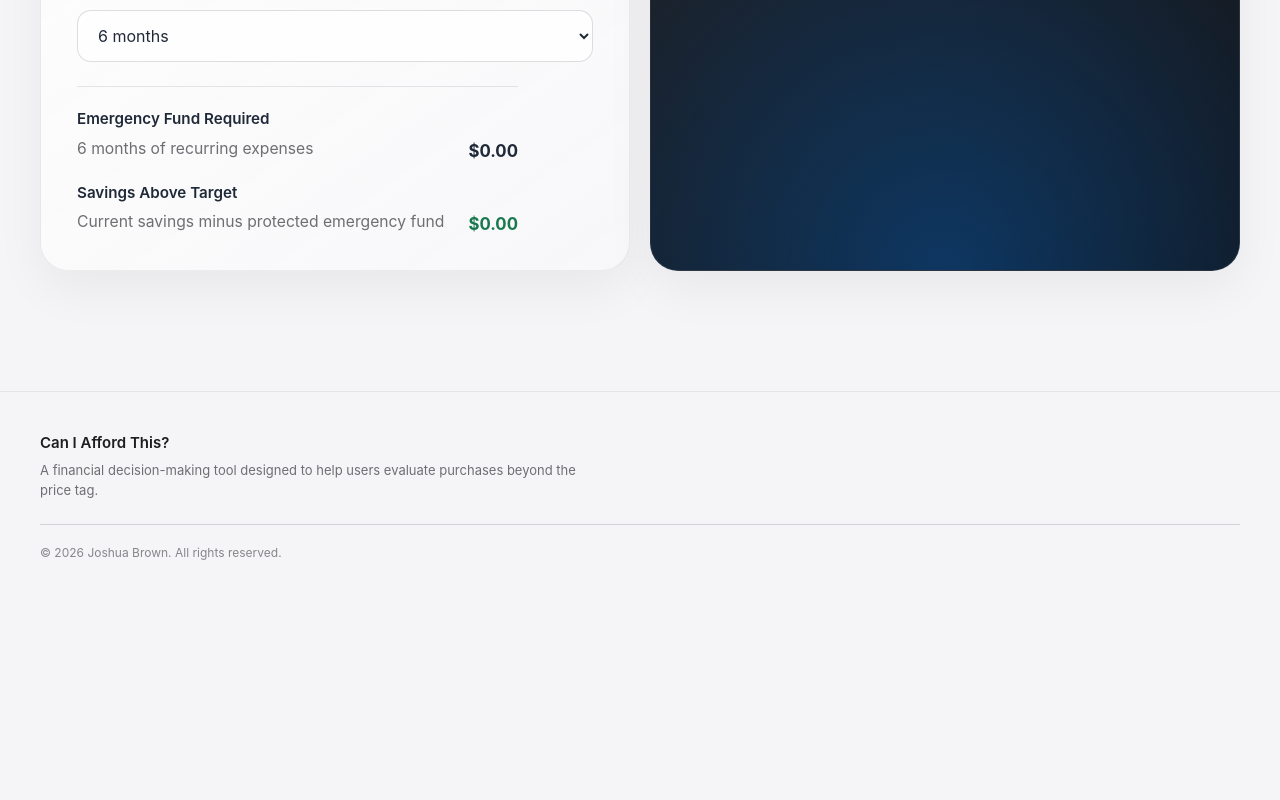
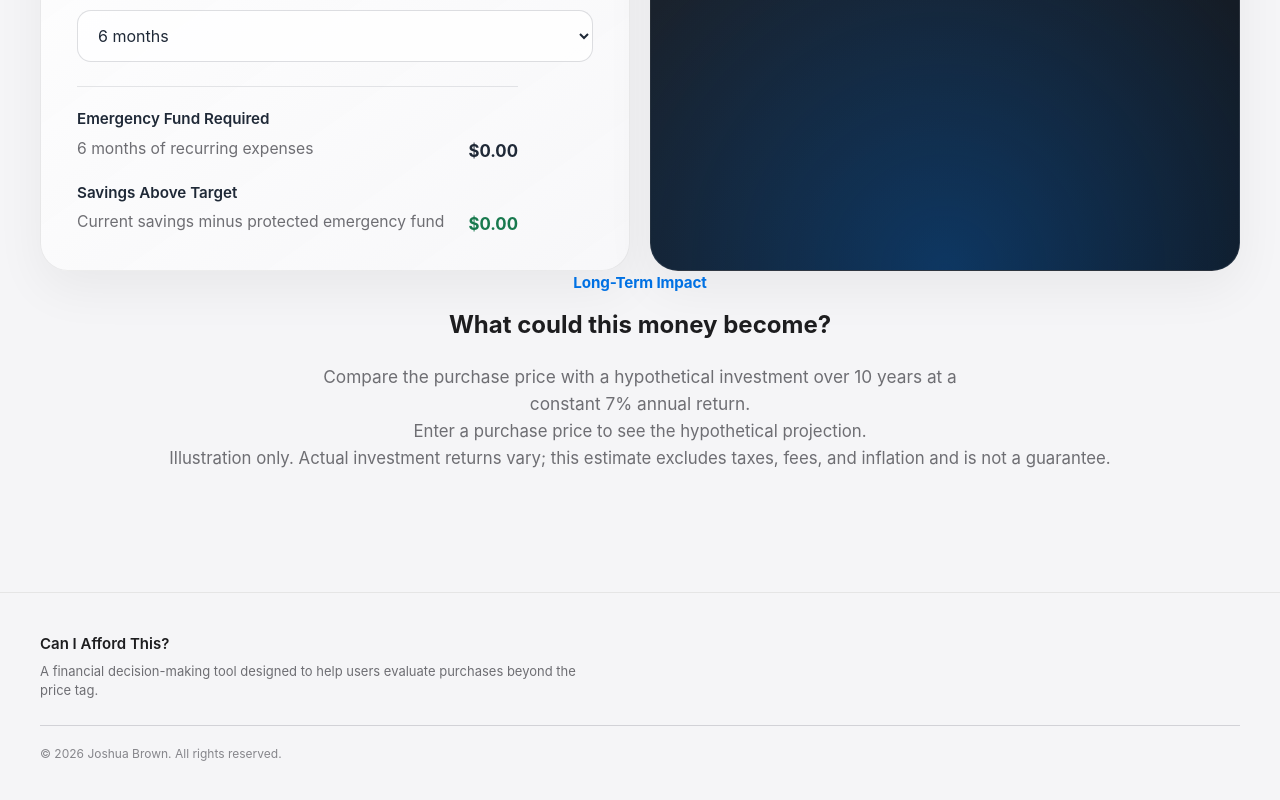
Before and after one commit to fejide/affordability-calculator, a React (Vite) app: page /calculator in a window 1280 px wide. Shown: the part 1900-2700 px from the top of the page. Before the commit the page ends 2502 px from the top, so only its background shows below. Built offline with nearby package versions, Linux system fonts and the light colour scheme.

Commit message:
feat: show investment value in calculator
Signed-off-by: Joshua Brown <97815918+fejide@users.noreply.github.com>

```diff
--- a/src/pages/CalculatorPage.tsx
+++ b/src/pages/CalculatorPage.tsx
@@ -44,43 +44,17 @@ function CalculatorPage() {
       ? purchasePriceNumber / monthlyRemaining
       : 0;
 
-
-// =========================================================
-// STEP 7F PART 1 — OPPORTUNITY COST CALCULATION
-// =========================================================
-
-// Assumed annual investment return: 7%
+  // Step 7F: Illustrative opportunity-cost projection.
   const assumedAnnualReturn = 0.07;
-
-// Assumed investment period: 10 years
   const opportunityCostYears = 10;
-
-// Calculate the future value of investing the purchase price.
   const opportunityCostFutureValue =
     purchasePriceNumber *
-  Math.pow(
-    1 + assumedAnnualReturn,
-    opportunityCostYears
-  );
-
-// Calculate the potential investment growth.
+    Math.pow(1 + assumedAnnualReturn, opportunityCostYears);
   const opportunityCostGrowth =
     opportunityCostFutureValue - purchasePriceNumber;
 
-// These values will be displayed in Step 7F Part 2.
-void opportunityCostFutureValue;
-void opportunityCostGrowth;
-
-
-// =========================================================
-// EXISTING AFFORDABILITY STATUS LOGIC
-// =========================================================
-
-const hasPurchasePrice =
-  purchasePriceNumber > 0;
-
-const hasPositiveCashFlow =
-  monthlyRemaining > 0;
+  const hasPurchasePrice = purchasePriceNumber > 0;
+  const hasPositiveCashFlow = monthlyRemaining > 0;
 
   let affordabilityStatus = "Enter your numbers";
   let affordabilityMessage =
@@ -394,61 +368,39 @@ if (hasPurchasePrice) {
           </section>
 
           <section className="calculator-panel calculator-result-panel">
-  <p className="calculator-panel-label">
-    Result
-  </p>
-
+            <p className="calculator-panel-label">Result</p>
             <h3>{affordabilityStatus}</h3>
-
-  <p className="calculator-result-message">
-    {affordabilityMessage}
-  </p>
+            <p className="calculator-result-message">{affordabilityMessage}</p>
 
             {hasPurchasePrice && (
               <div className="calculator-result-breakdown">
                 <div className="calculator-result-row">
                   <div>
-          <p className="calculator-result-row-label">
-            Savings After Purchase
-          </p>
-
+                    <p className="calculator-result-row-label">Savings After Purchase</p>
                     <p className="calculator-result-row-detail">
                       Current savings minus purchase price
                     </p>
                   </div>
-
-        <strong>
-          {formatCurrency(savingsAfterPurchase)}
-        </strong>
+                  <strong>{formatCurrency(savingsAfterPurchase)}</strong>
                 </div>
 
                 <div className="calculator-result-row">
                   <div>
-          <p className="calculator-result-row-label">
-            Emergency Fund Remaining
-          </p>
-
+                    <p className="calculator-result-row-label">Emergency Fund Remaining</p>
                     <p className="calculator-result-row-detail">
                       Savings left above your protected target
                     </p>
                   </div>
-
-        <strong>
-          {formatCurrency(savingsAboveTargetAfterPurchase)}
-        </strong>
+                  <strong>{formatCurrency(savingsAboveTargetAfterPurchase)}</strong>
                 </div>
 
                 <div className="calculator-result-row">
                   <div>
-          <p className="calculator-result-row-label">
-            Cash-Flow Equivalent
-          </p>
-
+                    <p className="calculator-result-row-label">Cash-Flow Equivalent</p>
                     <p className="calculator-result-row-detail">
                       Purchase price compared with monthly remaining cash flow
                     </p>
                   </div>
-
                   <strong>
                     {hasPositiveCashFlow
                       ? `${purchaseMonthsOfCashFlow.toFixed(1)} months`
@@ -459,6 +411,43 @@ if (hasPurchasePrice) {
             )}
           </section>
         </div>
+
+        <section
+          className="opportunity-cost-section"
+          aria-labelledby="opportunity-cost-title"
+        >
+          <p className="section-eyebrow">Long-Term Impact</p>
+          <h2 id="opportunity-cost-title">What could this money become?</h2>
+          <p className="section-description">
+            Compare the purchase price with a hypothetical investment over
+            {` ${opportunityCostYears} years`} at a constant
+            {` ${(assumedAnnualReturn * 100).toFixed(0)}%`} annual return.
+          </p>
+
+          {hasPurchasePrice ? (
+            <div className="opportunity-cost-breakdown">
+              <div className="opportunity-cost-row">
+                <span>Purchase Price</span>
+                <strong>{formatCurrency(purchasePriceNumber)}</strong>
+              </div>
+              <div className="opportunity-cost-row">
+                <span>Potential Investment Value</span>
+                <strong>{formatCurrency(opportunityCostFutureValue)}</strong>
+              </div>
+              <div className="opportunity-cost-row">
+                <span>Potential Investment Growth</span>
+                <strong>{formatCurrency(opportunityCostGrowth)}</strong>
+              </div>
+            </div>
+          ) : (
+            <p>Enter a purchase price to see the hypothetical projection.</p>
+          )}
+
+          <p className="opportunity-cost-disclaimer">
+            Illustration only. Actual investment returns vary; this estimate
+            excludes taxes, fees, and inflation and is not a guarantee.
+          </p>
+        </section>
       </section>
     </main>
   );
```
Lines whose indentation alone changed are shown as unchanged.
